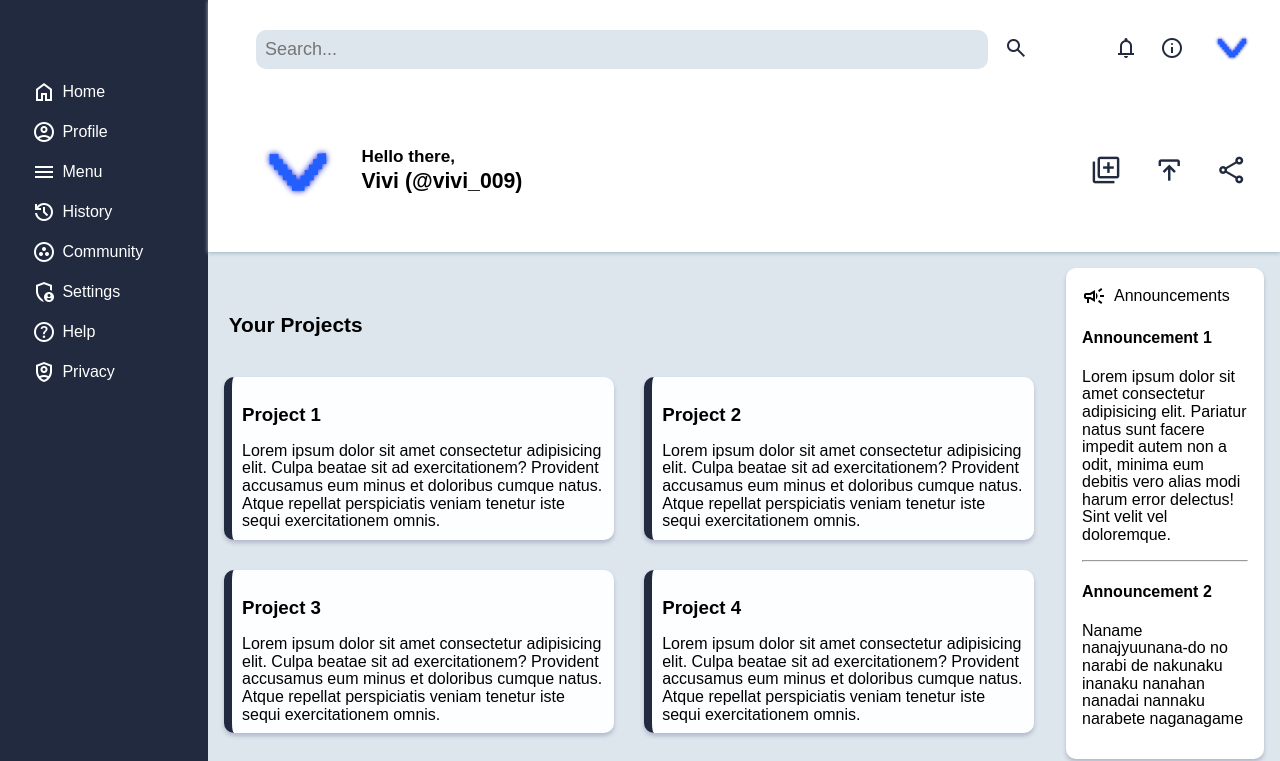
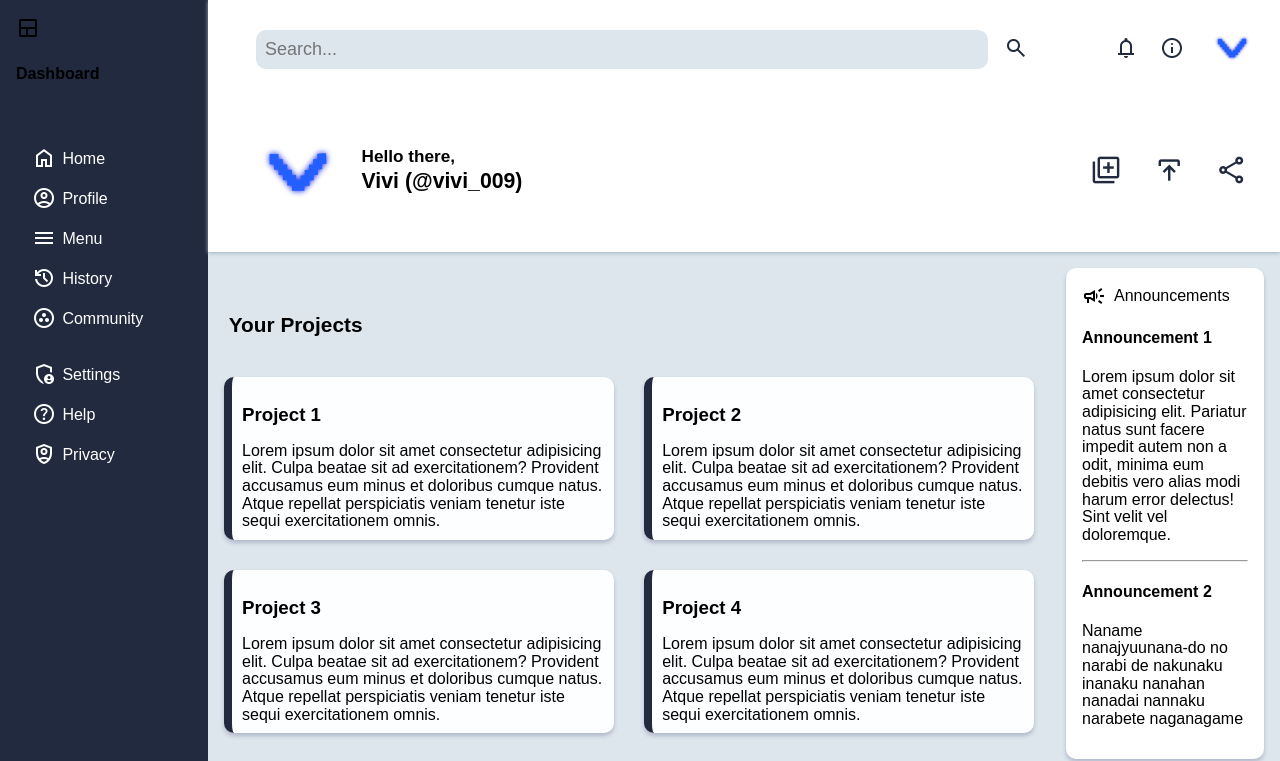
Before and after one commit to VishnuKun/admin-dashboard, a plain HTML site: page index.html in a window 1280 px wide. Shown: the top 761 px of the page. Drawn offline with nearby package versions, Linux system fonts and the light colour scheme.

Commit message:
Added dasboard and space class

```diff
--- a/index.html
+++ b/index.html
@@ -60,6 +60,12 @@
             </div>
         </div>
         <div class="sidebar">
+            <div class="dash-board">
+                <span class="material-symbols-outlined">
+                    team_dashboard
+                </span>
+                <h4>Dashboard</h4>
+            </div>
             <div class="sticky-container">
                 <div class="home"><span class="material-symbols-outlined">
                         home
@@ -76,6 +82,8 @@
                 <div class="community"><span class="material-symbols-outlined">
                         communities
                     </span>Community</div>
+                    <div class="space">
+                    </div>
                 <div class="settings"><span class="material-symbols-outlined">
                         admin_panel_settings
                     </span>Settings</div>
```
